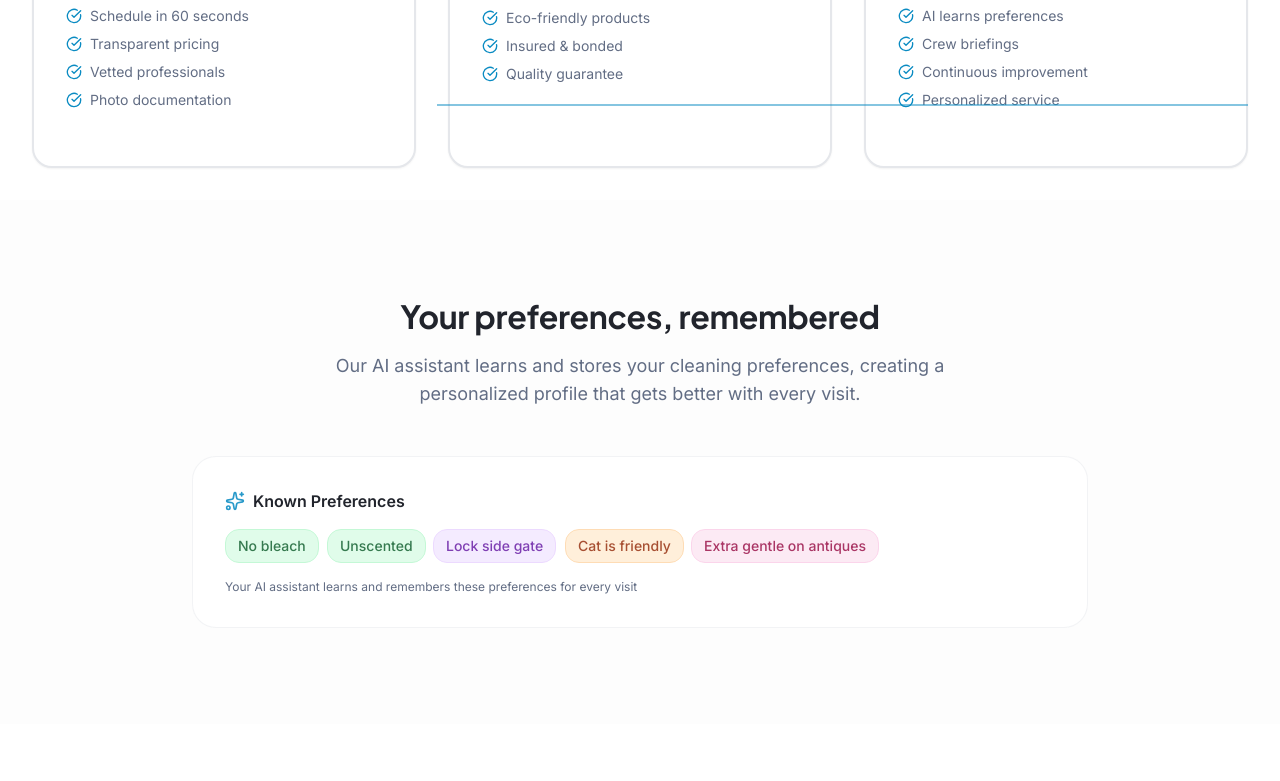
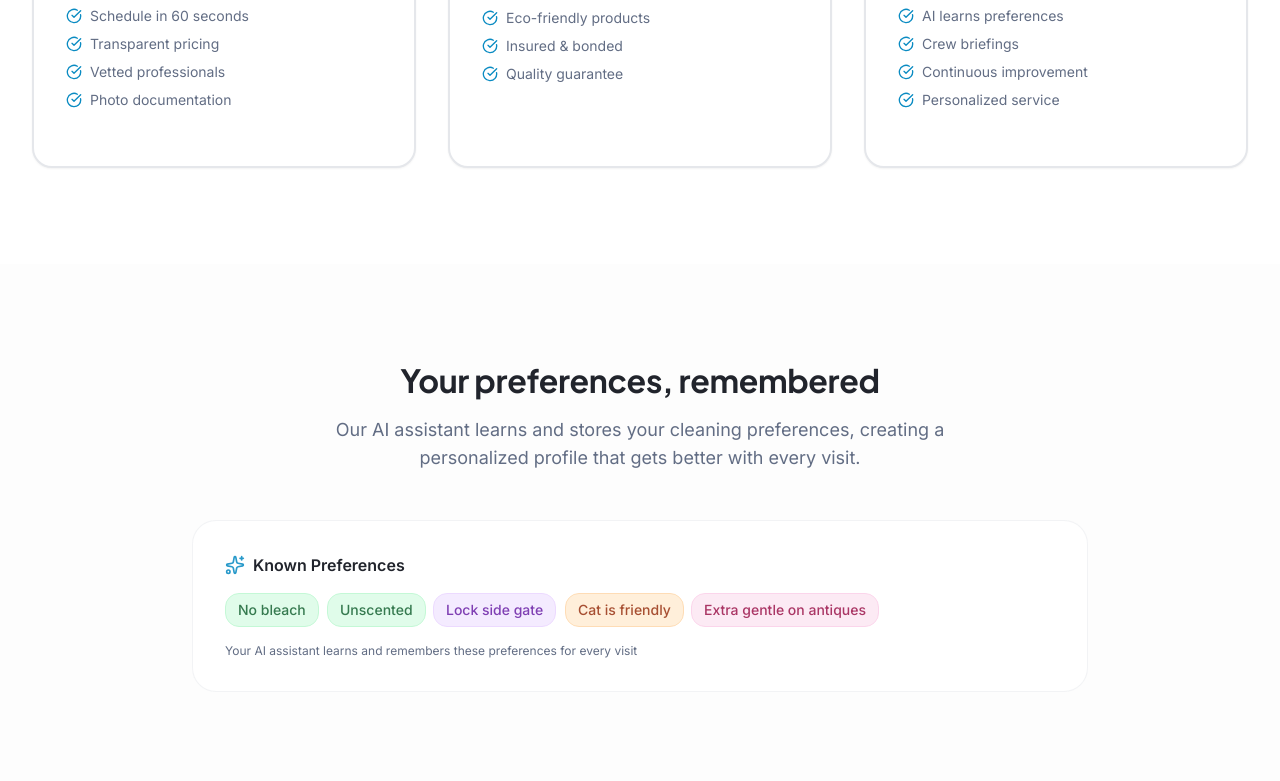
Before and after one commit to iangogentic/maidlyaisite, a Next.js app: page / in a window 1280 px wide. Shown: the part 1419-2200 px from the top of the page. Built offline with nearby package versions, Linux system fonts and the light colour scheme.

Commit message:
Fix: Remove problematic connection lines causing visual artifacts in How It Works section

```diff
--- a/src/components/marketing/how-it-works.tsx
+++ b/src/components/marketing/how-it-works.tsx
@@ -116,11 +116,7 @@ export function HowItWorks() {
           })}
         </div>
 
-        {/* Connection lines for desktop */}
-        <div className="hidden md:block relative -mt-32 mb-16">
-          <div className="absolute top-16 left-1/3 w-1/3 h-0.5 bg-gradient-to-r from-primary/50 to-primary/50" />
-          <div className="absolute top-16 right-0 w-1/3 h-0.5 bg-gradient-to-r from-primary/50 to-primary/50" />
-        </div>
+
       </div>
     </section>
   );
```
